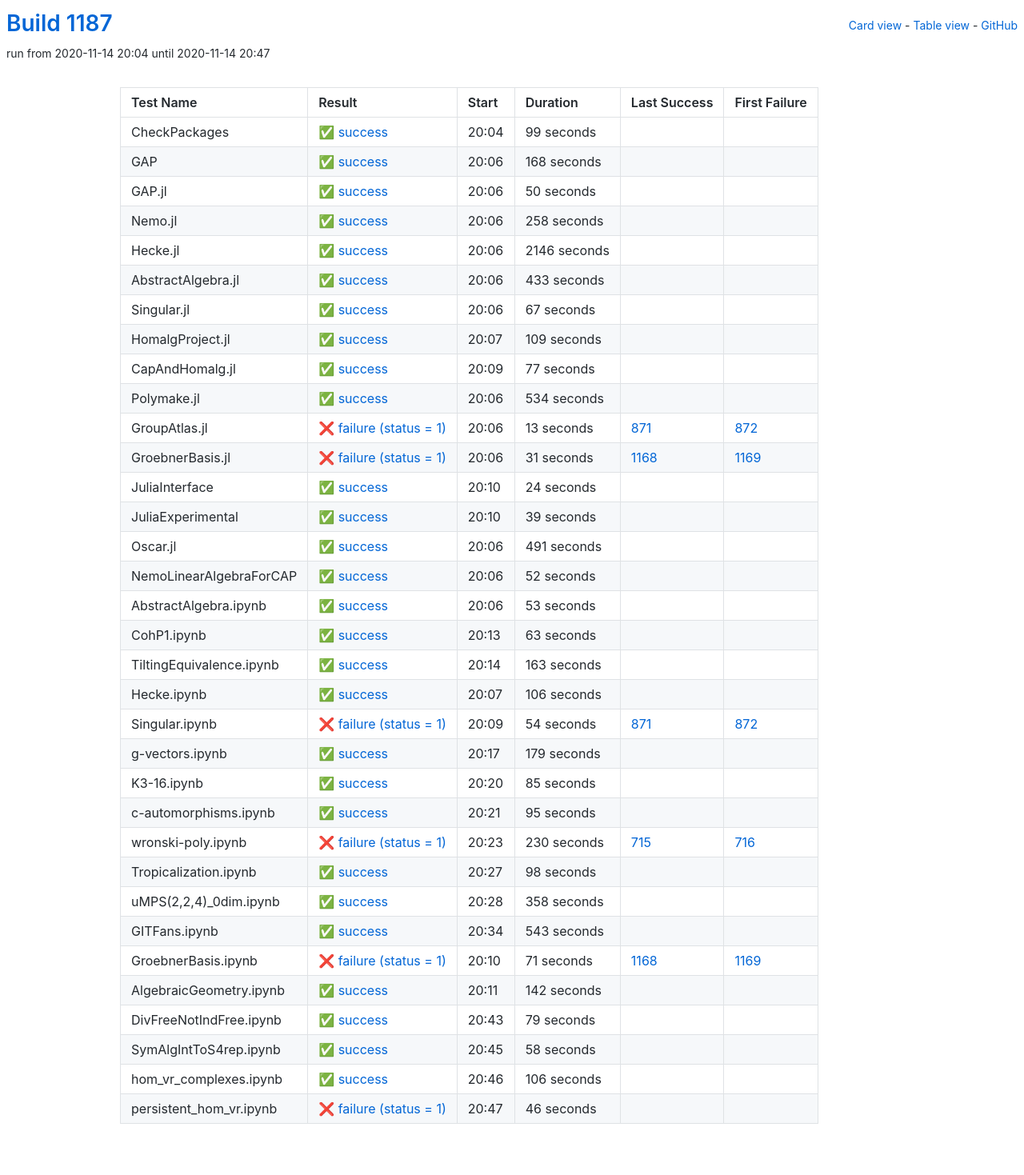
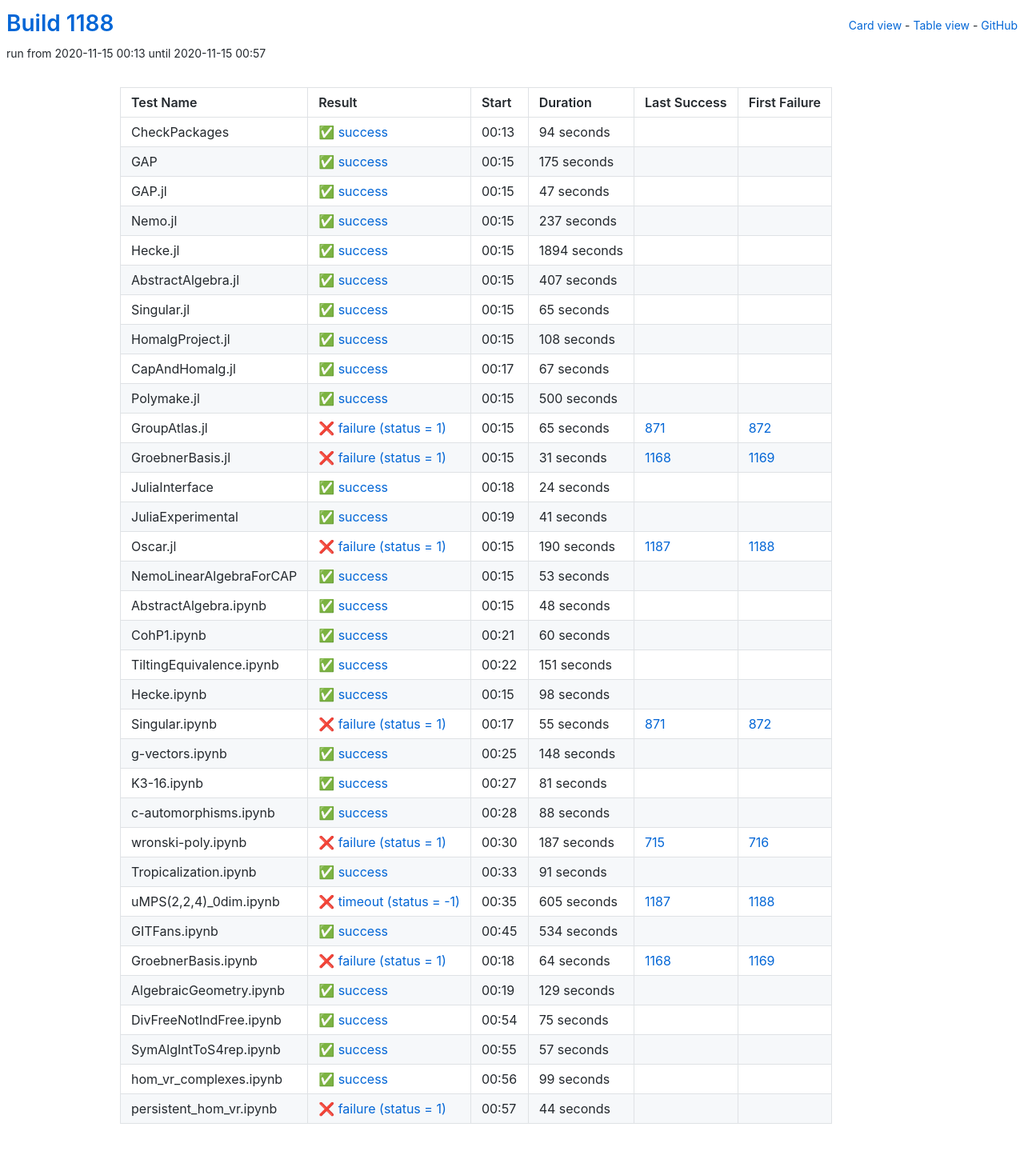
Before and after one commit to oscar-system/oscar-ci-status-stable, a Jekyll site: the page built from table.html, in a window 1280 px wide. Shown: the whole page at 80% size. Built offline with Jekyll 4.4.1, drawn with Linux system fonts in a browser that asks for light colours.

Commit message:
Build #1188

```diff
--- a/_data/ci.yml
+++ b/_data/ci.yml
@@ -1,6 +1,6 @@
 ---
-build: 1187
-build_url: https://oscarci.mathematik.uni-kl.de/job/oscar-stable/1187/
+build: 1188
+build_url: https://oscarci.mathematik.uni-kl.de/job/oscar-stable/1188/
 job: oscar-stable
 organization: oscar-system
 repo: oscar-ci-status-stable
@@ -8,80 +8,104 @@ repourl: https://github.com/oscar-system/oscar-ci-status-stable
 tests:
 - name: CheckPackages
   id: checkpackages
-  log: https://oscarci.mathematik.uni-kl.de/job/oscar-stable/1187/artifact/logs/build-1187/CheckPackages.log
-  start: 2020-11-14 20:04
+  log: https://oscarci.mathematik.uni-kl.de/job/oscar-stable/1188/artifact/logs/build-1188/CheckPackages.log
+  start: 2020-11-15 00:13
   success: true
   exitcode: 0
   status: success
-  duration: 99
+  duration: 94
   last_success: false
   last_success_url:
   first_failure: false
   first_failure_url:
 - name: GAP
   id: gap
-  log: https://oscarci.mathematik.uni-kl.de/job/oscar-stable/1187/artifact/logs/build-1187/GAP.log
-  start: 2020-11-14 20:06
+  log: https://oscarci.mathematik.uni-kl.de/job/oscar-stable/1188/artifact/logs/build-1188/GAP.log
+  start: 2020-11-15 00:15
   success: true
   exitcode: 0
   status: success
-  duration: 168
+  duration: 175
   last_success: false
   last_success_url:
   first_failure: false
   first_failure_url:
 - name: GAP.jl
   id: gap-jl
-  log: https://oscarci.mathematik.uni-kl.de/job/oscar-stable/1187/artifact/logs/build-1187/GAP.jl.log
-  start: 2020-11-14 20:06
+  log: https://oscarci.mathematik.uni-kl.de/job/oscar-stable/1188/artifact/logs/build-1188/GAP.jl.log
+  start: 2020-11-15 00:15
   success: true
   exitcode: 0
   status: success
-  duration: 50
+  duration: 47
   last_success: false
   last_success_url:
   first_failure: false
   first_failure_url:
 - name: Nemo.jl
   id: nemo-jl
-  log: https://oscarci.mathematik.uni-kl.de/job/oscar-stable/1187/artifact/logs/build-1187/Nemo.jl.log
-  start: 2020-11-14 20:06
+  log: https://oscarci.mathematik.uni-kl.de/job/oscar-stable/1188/artifact/logs/build-1188/Nemo.jl.log
+  start: 2020-11-15 00:15
   success: true
   exitcode: 0
   status: success
-  duration: 258
+  duration: 237
   last_success: false
   last_success_url:
   first_failure: false
   first_failure_url:
 - name: Hecke.jl
   id: hecke-jl
-  log: https://oscarci.mathematik.uni-kl.de/job/oscar-stable/1187/artifact/logs/build-1187/Hecke.jl.log
-  start: 2020-11-14 20:06
+  log: https://oscarci.mathematik.uni-kl.de/job/oscar-stable/1188/artifact/logs/build-1188/Hecke.jl.log
+  start: 2020-11-15 00:15
   success: true
   exitcode: 0
   status: success
-  duration: 2146
+  duration: 1894
   last_success: false
   last_success_url:
   first_failure: false
   first_failure_url:
 - name: AbstractAlgebra.jl
   id: abstractalgebra-jl
-  log: https://oscarci.mathematik.uni-kl.de/job/oscar-stable/1187/artifact/logs/build-1187/AbstractAlgebra.jl.log
-  start: 2020-11-14 20:06
+  log: https://oscarci.mathematik.uni-kl.de/job/oscar-stable/1188/artifact/logs/build-1188/AbstractAlgebra.jl.log
+  start: 2020-11-15 00:15
   success: true
   exitcode: 0
   status: success
-  duration: 433
+  duration: 407
   last_success: false
   last_success_url:
   first_failure: false
   first_failure_url:
 - name: Singular.jl
   id: singular-jl
-  log: https://oscarci.mathematik.uni-kl.de/job/oscar-stable/1187/artifact/logs/build-1187/Singular.jl.log
-  start: 2020-11-14 20:06
+  log: https://oscarci.mathematik.uni-kl.de/job/oscar-stable/1188/artifact/logs/build-1188/Singular.jl.log
+  start: 2020-11-15 00:15
+  success: true
+  exitcode: 0
+  status: success
+  duration: 65
+  last_success: false
+  last_success_url:
+  first_failure: false
+  first_failure_url:
+- name: HomalgProject.jl
+  id: homalgproject-jl
+  log: https://oscarci.mathematik.uni-kl.de/job/oscar-stable/1188/artifact/logs/build-1188/HomalgProject.jl.log
+  start: 2020-11-15 00:15
+  success: true
+  exitcode: 0
+  status: success
+  duration: 108
+  last_success: false
+  last_success_url:
+  first_failure: false
+  first_failure_url:
+- name: CapAndHomalg.jl
+  id: capandhomalg-jl
+  log: https://oscarci.mathematik.uni-kl.de/job/oscar-stable/1188/artifact/logs/build-1188/CapAndHomalg.jl.log
+  start: 2020-11-15 00:17
   success: true
   exitcode: 0
   status: success
@@ -90,58 +114,34 @@ tests:
   last_success_url:
   first_failure: false
   first_failure_url:
-- name: HomalgProject.jl
-  id: homalgproject-jl
-  log: https://oscarci.mathematik.uni-kl.de/job/oscar-stable/1187/artifact/logs/build-1187/HomalgProject.jl.log
-  start: 2020-11-14 20:07
+- name: Polymake.jl
+  id: polymake-jl
+  log: https://oscarci.mathematik.uni-kl.de/job/oscar-stable/1188/artifact/logs/build-1188/Polymake.jl.log
+  start: 2020-11-15 00:15
   success: true
   exitcode: 0
   status: success
-  duration: 109
-  last_success: false
-  last_success_url:
-  first_failure: false
-  first_failure_url:
-- name: CapAndHomalg.jl
-  id: capandhomalg-jl
-  log: https://oscarci.mathematik.uni-kl.de/job/oscar-stable/1187/artifact/logs/build-1187/CapAndHomalg.jl.log
-  start: 2020-11-14 20:09
-  success: true
-  exitcode: 0
-  status: success
-  duration: 77
-  last_success: false
-  last_success_url:
-  first_failure: false
-  first_failure_url:
-- name: Polymake.jl
-  id: polymake-jl
-  log: https://oscarci.mathematik.uni-kl.de/job/oscar-stable/1187/artifact/logs/build-1187/Polymake.jl.log
-  start: 2020-11-14 20:06
-  success: true
-  exitcode: 0
-  status: success
-  duration: 534
+  duration: 500
   last_success: false
   last_success_url:
   first_failure: false
   first_failure_url:
 - name: GroupAtlas.jl
   id: groupatlas-jl
-  log: https://oscarci.mathematik.uni-kl.de/job/oscar-stable/1187/artifact/logs/build-1187/GroupAtlas.jl.log
-  start: 2020-11-14 20:06
+  log: https://oscarci.mathematik.uni-kl.de/job/oscar-stable/1188/artifact/logs/build-1188/GroupAtlas.jl.log
+  start: 2020-11-15 00:15
   success: false
   exitcode: 1
   status: failure
-  duration: 13
+  duration: 65
   last_success: 871
   last_success_url: https://oscarci.mathematik.uni-kl.de/job/oscar-stable/871/
   first_failure: 872
   first_failure_url: https://oscarci.mathematik.uni-kl.de/job/oscar-stable/872/
 - name: GroebnerBasis.jl
   id: groebnerbasis-jl
-  log: https://oscarci.mathematik.uni-kl.de/job/oscar-stable/1187/artifact/logs/build-1187/GroebnerBasis.jl.log
-  start: 2020-11-14 20:06
+  log: https://oscarci.mathematik.uni-kl.de/job/oscar-stable/1188/artifact/logs/build-1188/GroebnerBasis.jl.log
+  start: 2020-11-15 00:15
   success: false
   exitcode: 1
   status: failure
@@ -152,8 +152,8 @@ tests:
   first_failure_url: https://oscarci.mathematik.uni-kl.de/job/oscar-stable/1169/
 - name: JuliaInterface
   id: juliainterface
-  log: https://oscarci.mathematik.uni-kl.de/job/oscar-stable/1187/artifact/logs/build-1187/JuliaInterface.log
-  start: 2020-11-14 20:10
+  log: https://oscarci.mathematik.uni-kl.de/job/oscar-stable/1188/artifact/logs/build-1188/JuliaInterface.log
+  start: 2020-11-15 00:18
   success: true
   exitcode: 0
   status: success
@@ -164,44 +164,32 @@ tests:
   first_failure_url:
 - name: JuliaExperimental
   id: juliaexperimental
-  log: https://oscarci.mathematik.uni-kl.de/job/oscar-stable/1187/artifact/logs/build-1187/JuliaExperimental.log
-  start: 2020-11-14 20:10
+  log: https://oscarci.mathematik.uni-kl.de/job/oscar-stable/1188/artifact/logs/build-1188/JuliaExperimental.log
+  start: 2020-11-15 00:19
   success: true
   exitcode: 0
   status: success
-  duration: 39
+  duration: 41
   last_success: false
   last_success_url:
   first_failure: false
   first_failure_url:
 - name: Oscar.jl
   id: oscar-jl
-  log: https://oscarci.mathematik.uni-kl.de/job/oscar-stable/1187/artifact/logs/build-1187/Oscar.jl.log
-  start: 2020-11-14 20:06
-  success: true
-  exitcode: 0
-  status: success
-  duration: 491
-  last_success: false
-  last_success_url:
-  first_failure: false
-  first_failure_url:
+  log: https://oscarci.mathematik.uni-kl.de/job/oscar-stable/1188/artifact/logs/build-1188/Oscar.jl.log
+  start: 2020-11-15 00:15
+  success: false
+  exitcode: 1
+  status: failure
+  duration: 190
+  last_success: 1187
+  last_success_url: https://oscarci.mathematik.uni-kl.de/job/oscar-stable/1187/
+  first_failure: 1188
+  first_failure_url: https://oscarci.mathematik.uni-kl.de/job/oscar-stable/1188/
 - name: NemoLinearAlgebraForCAP
   id: nemolinearalgebraforcap
-  log: https://oscarci.mathematik.uni-kl.de/job/oscar-stable/1187/artifact/logs/build-1187/NemoLinearAlgebraForCAP.log
-  start: 2020-11-14 20:06
-  success: true
-  exitcode: 0
-  status: success
-  duration: 52
-  last_success: false
-  last_success_url:
-  first_failure: false
-  first_failure_url:
-- name: AbstractAlgebra.ipynb
-  id: abstractalgebra-ipynb
-  log: https://oscarci.mathematik.uni-kl.de/job/oscar-stable/1187/artifact/logs/build-1187/AbstractAlgebra.ipynb.log
-  start: 2020-11-14 20:06
+  log: https://oscarci.mathematik.uni-kl.de/job/oscar-stable/1188/artifact/logs/build-1188/NemoLinearAlgebraForCAP.log
+  start: 2020-11-15 00:15
   success: true
   exitcode: 0
   status: success
@@ -210,106 +198,46 @@ tests:
   last_success_url:
   first_failure: false
   first_failure_url:
-- name: CohP1.ipynb
-  id: cohp1-ipynb
-  log: https://oscarci.mathematik.uni-kl.de/job/oscar-stable/1187/artifact/logs/build-1187/CohP1.ipynb.log
-  start: 2020-11-14 20:13
+- name: AbstractAlgebra.ipynb
+  id: abstractalgebra-ipynb
+  log: https://oscarci.mathematik.uni-kl.de/job/oscar-stable/1188/artifact/logs/build-1188/AbstractAlgebra.ipynb.log
+  start: 2020-11-15 00:15
   success: true
   exitcode: 0
   status: success
-  duration: 63
+  duration: 48
+  last_success: false
+  last_success_url:
+  first_failure: false
+  first_failure_url:
+- name: CohP1.ipynb
+  id: cohp1-ipynb
+  log: https://oscarci.mathematik.uni-kl.de/job/oscar-stable/1188/artifact/logs/build-1188/CohP1.ipynb.log
+  start: 2020-11-15 00:21
+  success: true
+  exitcode: 0
+  status: success
+  duration: 60
   last_success: false
   last_success_url:
   first_failure: false
   first_failure_url:
 - name: TiltingEquivalence.ipynb
   id: tiltingequivalence-ipynb
-  log: https://oscarci.mathematik.uni-kl.de/job/oscar-stable/1187/artifact/logs/build-1187/TiltingEquivalence.ipynb.log
-  start: 2020-11-14 20:14
+  log: https://oscarci.mathematik.uni-kl.de/job/oscar-stable/1188/artifact/logs/build-1188/TiltingEquivalence.ipynb.log
+  start: 2020-11-15 00:22
   success: true
   exitcode: 0
   status: success
-  duration: 163
+  duration: 151
   last_success: false
   last_success_url:
   first_failure: false
   first_failure_url:
 - name: Hecke.ipynb
   id: hecke-ipynb
-  log: https://oscarci.mathematik.uni-kl.de/job/oscar-stable/1187/artifact/logs/build-1187/Hecke.ipynb.log
-  start: 2020-11-14 20:07
-  success: true
-  exitcode: 0
-  status: success
-  duration: 106
-  last_success: false
-  last_success_url:
-  first_failure: false
-  first_failure_url:
-- name: Singular.ipynb
-  id: singular-ipynb
-  log: https://oscarci.mathematik.uni-kl.de/job/oscar-stable/1187/artifact/logs/build-1187/Singular.ipynb.log
-  start: 2020-11-14 20:09
-  success: false
-  exitcode: 1
-  status: failure
-  duration: 54
-  last_success: 871
-  last_success_url: https://oscarci.mathematik.uni-kl.de/job/oscar-stable/871/
-  first_failure: 872
-  first_failure_url: https://oscarci.mathematik.uni-kl.de/job/oscar-stable/872/
-- name: g-vectors.ipynb
-  id: g-vectors-ipynb
-  log: https://oscarci.mathematik.uni-kl.de/job/oscar-stable/1187/artifact/logs/build-1187/g-vectors.ipynb.log
-  start: 2020-11-14 20:17
-  success: true
-  exitcode: 0
-  status: success
-  duration: 179
-  last_success: false
-  last_success_url:
-  first_failure: false
-  first_failure_url:
-- name: K3-16.ipynb
-  id: k3-16-ipynb
-  log: https://oscarci.mathematik.uni-kl.de/job/oscar-stable/1187/artifact/logs/build-1187/K3-16.ipynb.log
-  start: 2020-11-14 20:20
-  success: true
-  exitcode: 0
-  status: success
-  duration: 85
-  last_success: false
-  last_success_url:
-  first_failure: false
-  first_failure_url:
-- name: c-automorphisms.ipynb
-  id: c-automorphisms-ipynb
-  log: https://oscarci.mathematik.uni-kl.de/job/oscar-stable/1187/artifact/logs/build-1187/c-automorphisms.ipynb.log
-  start: 2020-11-14 20:21
-  success: true
-  exitcode: 0
-  status: success
-  duration: 95
-  last_success: false
-  last_success_url:
-  first_failure: false
-  first_failure_url:
-- name: wronski-poly.ipynb
-  id: wronski-poly-ipynb
-  log: https://oscarci.mathematik.uni-kl.de/job/oscar-stable/1187/artifact/logs/build-1187/wronski-poly.ipynb.log
-  start: 2020-11-14 20:23
-  success: false
-  exitcode: 1
-  status: failure
-  duration: 230
-  last_success: 715
-  last_success_url: https://oscarci.mathematik.uni-kl.de/job/oscar-stable/715/
-  first_failure: 716
-  first_failure_url: https://oscarci.mathematik.uni-kl.de/job/oscar-stable/716/
-- name: Tropicalization.ipynb
-  id: tropicalization-ipynb
-  log: https://oscarci.mathematik.uni-kl.de/job/oscar-stable/1187/artifact/logs/build-1187/Tropicalization.ipynb.log
-  start: 2020-11-14 20:27
+  log: https://oscarci.mathematik.uni-kl.de/job/oscar-stable/1188/artifact/logs/build-1188/Hecke.ipynb.log
+  start: 2020-11-15 00:15
   success: true
   exitcode: 0
   status: success
@@ -318,98 +246,170 @@ tests:
   last_success_url:
   first_failure: false
   first_failure_url:
-- name: uMPS(2,2,4)_0dim.ipynb
-  id: umps-2-2-4-0dim-ipynb
-  log: https://oscarci.mathematik.uni-kl.de/job/oscar-stable/1187/artifact/logs/build-1187/uMPS-2-2-4-_0dim.ipynb.log
-  start: 2020-11-14 20:28
+- name: Singular.ipynb
+  id: singular-ipynb
+  log: https://oscarci.mathematik.uni-kl.de/job/oscar-stable/1188/artifact/logs/build-1188/Singular.ipynb.log
+  start: 2020-11-15 00:17
+  success: false
+  exitcode: 1
+  status: failure
+  duration: 55
+  last_success: 871
+  last_success_url: https://oscarci.mathematik.uni-kl.de/job/oscar-stable/871/
+  first_failure: 872
+  first_failure_url: https://oscarci.mathematik.uni-kl.de/job/oscar-stable/872/
+- name: g-vectors.ipynb
+  id: g-vectors-ipynb
+  log: https://oscarci.mathematik.uni-kl.de/job/oscar-stable/1188/artifact/logs/build-1188/g-vectors.ipynb.log
+  start: 2020-11-15 00:25
   success: true
   exitcode: 0
   status: success
-  duration: 358
+  duration: 148
   last_success: false
   last_success_url:
   first_failure: false
   first_failure_url:
-- name: GITFans.ipynb
-  id: gitfans-ipynb
-  log: https://oscarci.mathematik.uni-kl.de/job/oscar-stable/1187/artifact/logs/build-1187/GITFans.ipynb.log
-  start: 2020-11-14 20:34
+- name: K3-16.ipynb
+  id: k3-16-ipynb
+  log: https://oscarci.mathematik.uni-kl.de/job/oscar-stable/1188/artifact/logs/build-1188/K3-16.ipynb.log
+  start: 2020-11-15 00:27
   success: true
   exitcode: 0
   status: success
-  duration: 543
+  duration: 81
+  last_success: false
+  last_success_url:
+  first_failure: false
+  first_failure_url:
+- name: c-automorphisms.ipynb
+  id: c-automorphisms-ipynb
+  log: https://oscarci.mathematik.uni-kl.de/job/oscar-stable/1188/artifact/logs/build-1188/c-automorphisms.ipynb.log
+  start: 2020-11-15 00:28
+  success: true
+  exitcode: 0
+  status: success
+  duration: 88
+  last_success: false
+  last_success_url:
+  first_failure: false
+  first_failure_url:
+- name: wronski-poly.ipynb
+  id: wronski-poly-ipynb
+  log: https://oscarci.mathematik.uni-kl.de/job/oscar-stable/1188/artifact/logs/build-1188/wronski-poly.ipynb.log
+  start: 2020-11-15 00:30
+  success: false
+  exitcode: 1
+  status: failure
+  duration: 187
+  last_success: 715
+  last_success_url: https://oscarci.mathematik.uni-kl.de/job/oscar-stable/715/
+  first_failure: 716
+  first_failure_url: https://oscarci.mathematik.uni-kl.de/job/oscar-stable/716/
+- name: Tropicalization.ipynb
+  id: tropicalization-ipynb
+  log: https://oscarci.mathematik.uni-kl.de/job/oscar-stable/1188/artifact/logs/build-1188/Tropicalization.ipynb.log
+  start: 2020-11-15 00:33
+  success: true
+  exitcode: 0
+  status: success
+  duration: 91
+  last_success: false
+  last_success_url:
+  first_failure: false
+  first_failure_url:
+- name: uMPS(2,2,4)_0dim.ipynb
+  id: umps-2-2-4-0dim-ipynb
+  log: https://oscarci.mathematik.uni-kl.de/job/oscar-stable/1188/artifact/logs/build-1188/uMPS-2-2-4-_0dim.ipynb.log
+  start: 2020-11-15 00:35
+  success: false
+  exitcode: -1
+  status: timeout
+  duration: 605
+  last_success: 1187
+  last_success_url: https://oscarci.mathematik.uni-kl.de/job/oscar-stable/1187/
+  first_failure: 1188
+  first_failure_url: https://oscarci.mathematik.uni-kl.de/job/oscar-stable/1188/
+- name: GITFans.ipynb
+  id: gitfans-ipynb
+  log: https://oscarci.mathematik.uni-kl.de/job/oscar-stable/1188/artifact/logs/build-1188/GITFans.ipynb.log
+  start: 2020-11-15 00:45
+  success: true
+  exitcode: 0
+  status: success
+  duration: 534
   last_success: false
   last_success_url:
   first_failure: false
   first_failure_url:
 - name: GroebnerBasis.ipynb
   id: groebnerbasis-ipynb
-  log: https://oscarci.mathematik.uni-kl.de/job/oscar-stable/1187/artifact/logs/build-1187/GroebnerBasis.ipynb.log
-  start: 2020-11-14 20:10
+  log: https://oscarci.mathematik.uni-kl.de/job/oscar-stable/1188/artifact/logs/build-1188/GroebnerBasis.ipynb.log
+  start: 2020-11-15 00:18
   success: false
   exitcode: 1
   status: failure
-  duration: 71
+  duration: 64
   last_success: 1168
   last_success_url: https://oscarci.mathematik.uni-kl.de/job/oscar-stable/1168/
   first_failure: 1169
   first_failure_url: https://oscarci.mathematik.uni-kl.de/job/oscar-stable/1169/
 - name: AlgebraicGeometry.ipynb
   id: algebraicgeometry-ipynb
-  log: https://oscarci.mathematik.uni-kl.de/job/oscar-stable/1187/artifact/logs/build-1187/AlgebraicGeometry.ipynb.log
-  start: 2020-11-14 20:11
+  log: https://oscarci.mathematik.uni-kl.de/job/oscar-stable/1188/artifact/logs/build-1188/AlgebraicGeometry.ipynb.log
+  start: 2020-11-15 00:19
   success: true
   exitcode: 0
   status: success
-  duration: 142
+  duration: 129
   last_success: false
   last_success_url:
   first_failure: false
   first_failure_url:
 - name: DivFreeNotIndFree.ipynb
   id: divfreenotindfree-ipynb
-  log: https://oscarci.mathematik.uni-kl.de/job/oscar-stable/1187/artifact/logs/build-1187/DivFreeNotIndFree.ipynb.log
-  start: 2020-11-14 20:43
+  log: https://oscarci.mathematik.uni-kl.de/job/oscar-stable/1188/artifact/logs/build-1188/DivFreeNotIndFree.ipynb.log
+  start: 2020-11-15 00:54
   success: true
   exitcode: 0
   status: success
-  duration: 79
+  duration: 75
   last_success: false
   last_success_url:
   first_failure: false
   first_failure_url:
 - name: SymAlgIntToS4rep.ipynb
   id: symalginttos4rep-ipynb
-  log: https://oscarci.mathematik.uni-kl.de/job/oscar-stable/1187/artifact/logs/build-1187/SymAlgIntToS4rep.ipynb.log
-  start: 2020-11-14 20:45
+  log: https://oscarci.mathematik.uni-kl.de/job/oscar-stable/1188/artifact/logs/build-1188/SymAlgIntToS4rep.ipynb.log
+  start: 2020-11-15 00:55
   success: true
   exitcode: 0
   status: success
-  duration: 58
+  duration: 57
   last_success: false
   last_success_url:
   first_failure: false
   first_failure_url:
 - name: hom_vr_complexes.ipynb
   id: hom-vr-complexes-ipynb
-  log: https://oscarci.mathematik.uni-kl.de/job/oscar-stable/1187/artifact/logs/build-1187/hom_vr_complexes.ipynb.log
-  start: 2020-11-14 20:46
+  log: https://oscarci.mathematik.uni-kl.de/job/oscar-stable/1188/artifact/logs/build-1188/hom_vr_complexes.ipynb.log
+  start: 2020-11-15 00:56
   success: true
   exitcode: 0
   status: success
-  duration: 106
+  duration: 99
   last_success: false
   last_success_url:
   first_failure: false
   first_failure_url:
 - name: persistent_hom_vr.ipynb
   id: persistent-hom-vr-ipynb
-  log: https://oscarci.mathematik.uni-kl.de/job/oscar-stable/1187/artifact/logs/build-1187/persistent_hom_vr.ipynb.log
-  start: 2020-11-14 20:47
+  log: https://oscarci.mathematik.uni-kl.de/job/oscar-stable/1188/artifact/logs/build-1188/persistent_hom_vr.ipynb.log
+  start: 2020-11-15 00:57
   success: false
   exitcode: 1
   status: failure
-  duration: 46
+  duration: 44
   last_success: false
   last_success_url:
   first_failure: false
```
Also changed, not shown: README.md.
